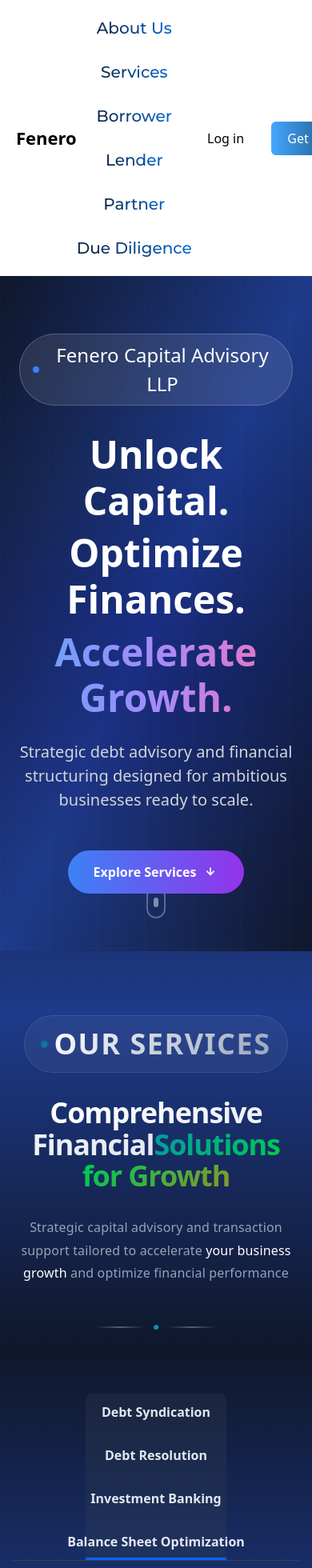
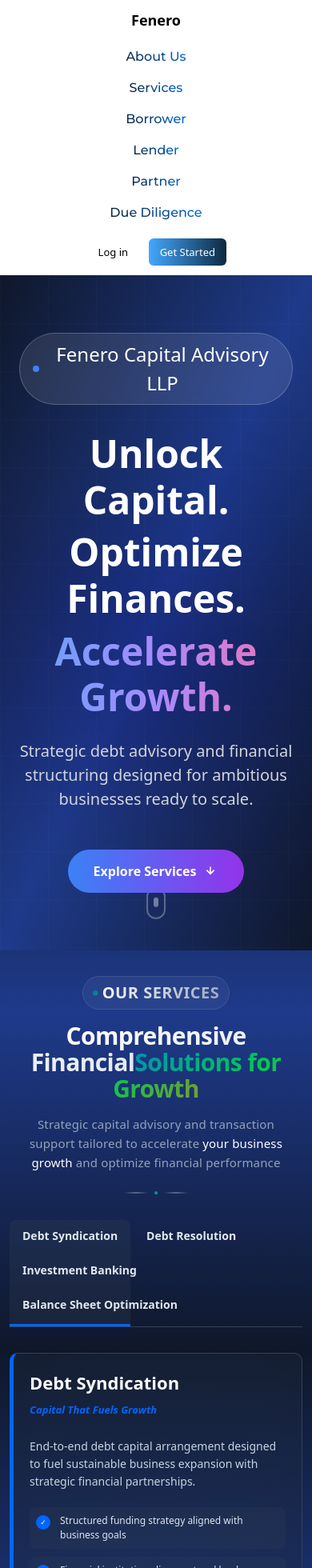
Before and after one commit to tanishhhk/Fenero, a React (Vite) app: page / in a window 390 px wide. Shown: the top 1960 px of the page at 80% size. Built offline with nearby package versions, Linux system fonts and the light colour scheme.

Commit message:
Media Responses

```diff
--- a/src/styles/landing/ServicesSection.css
+++ b/src/styles/landing/ServicesSection.css
@@ -375,55 +375,467 @@
   transform: translateX(5px);
 }
 
-/* RESPONSIVE */
-@media (max-width: 968px) {
+/* ============== RESPONSIVE MEDIA QUERIES ============== */
+
+/* Large Desktop (1440px and above) */
+@media (min-width: 1440px) {
+  .services-section-enhanced {
+    padding: 80px 40px;
+  }
+
+  .services-container-enhanced {
+    max-width: 1600px;
+  }
+
   .services-main-title {
-    font-size: 48px;
+    font-size: 80px;
   }
+
+  .services-badge-text {
+    font-size: 40px;
+  }
+
+  .services-main-subtitle {
+    font-size: 22px;
+    max-width: 800px;
+  }
+
+  .services-featured-content {
+    padding: 60px;
+  }
+
+  .services-featured-title {
+    font-size: 40px;
+  }
+
+  .services-tab-text {
+    font-size: 26px;
+  }
+
+  .services-points-grid {
+    grid-template-columns: repeat(auto-fit, minmax(320px, 1fr));
+    gap: 24px;
+  }
+}
+
+/* Desktop (1024px to 1440px) - Default styles apply */
+
+/* Tablet Landscape (768px to 1024px) */
+@media (max-width: 1024px) {
+  .services-section-enhanced {
+    padding: 60px 20px;
+  }
+
+  .services-header {
+    margin-bottom: 60px;
+  }
+
+  .services-main-title {
+    font-size: 56px;
+  }
+
+  .services-badge-text {
+    font-size: 32px;
+  }
+
   .services-main-subtitle {
     font-size: 18px;
+    max-width: 600px;
   }
+
+  .services-tab {
+    padding: 16px 28px;
+  }
+
+  .services-tab-text {
+    font-size: 20px;
+  }
+
   .services-featured-content {
-    padding: 35px;
+    padding: 40px;
   }
+
+  .services-featured-title {
+    font-size: 32px;
+  }
+
+  .services-featured-tagline {
+    font-size: 16px;
+  }
+
+  .services-featured-desc {
+    font-size: 17px;
+  }
+
+  .services-points-grid {
+    grid-template-columns: repeat(auto-fit, minmax(240px, 1fr));
+    gap: 16px;
+  }
+
+  .services-featured-card {
+    margin-bottom: 60px;
+  }
+
+  .services-header-decoration {
+    margin-top: 40px;
+  }
+
+  .services-decoration-line {
+    width: 50px;
+  }
+}
+
+/* Tablet Portrait (640px to 768px) */
+@media (max-width: 768px) {
+  .services-section-enhanced {
+    padding: 50px 20px;
+  }
+
+  .services-header {
+    margin-bottom: 50px;
+  }
+
+  .services-main-title {
+    font-size: 44px;
+    margin-bottom: 24px;
+  }
+
+  .services-badge-text {
+    font-size: 28px;
+  }
+
+  .services-header-badge {
+    padding: 6px 16px;
+    margin-bottom: 24px;
+  }
+
+  .services-badge-dot {
+    width: 6px;
+    height: 6px;
+  }
+
+  .services-main-subtitle {
+    font-size: 17px;
+    max-width: 100%;
+    padding: 0 10px;
+  }
+
+  .services-tab-container {
+    gap: 4px;
+    margin-bottom: 40px;
+  }
+
+  .services-tab {
+    padding: 14px 24px;
+    margin: 0 2px;
+  }
+
+  .services-tab-text {
+    font-size: 18px;
+  }
+
+  .services-featured-content {
+    padding: 32px;
+    border-radius: 16px;
+    border-left-width: 4px;
+  }
+
   .services-featured-title {
     font-size: 28px;
   }
-  .services-tab-text {
-    font-size: 18px;
+
+  .services-featured-tagline {
+    font-size: 15px;
+  }
+
+  .services-featured-desc {
+    font-size: 16px;
+    margin-bottom: 28px;
+  }
+
+  .services-featured-header {
+    gap: 16px;
+    margin-bottom: 24px;
+  }
+
+  .services-points-grid {
+    grid-template-columns: 1fr;
+    gap: 14px;
+    margin-bottom: 32px;
+  }
+
+  .services-point-bullet {
+    width: 22px;
+    height: 22px;
+    font-size: 11px;
+  }
+
+  .services-point-text {
+    font-size: 14px;
+  }
+
+  .services-cta-button {
+    padding: 14px 28px;
+    font-size: 15px;
+  }
+
+  .services-header-decoration {
+    margin-top: 35px;
+    gap: 10px;
+  }
+
+  .services-decoration-line {
+    width: 40px;
+  }
+
+  .services-decoration-dot {
+    width: 5px;
+    height: 5px;
   }
 }
 
+/* Mobile Large (480px to 640px) */
 @media (max-width: 640px) {
   .services-section-enhanced {
-    padding: 80px 15px;
+    padding: 40px 16px;
   }
+
+  .services-header {
+    margin-bottom: 40px;
+  }
+
   .services-main-title {
     font-size: 36px;
+    margin-bottom: 20px;
+    letter-spacing: -0.02em;
   }
+
+  .services-badge-text {
+    font-size: 24px;
+    letter-spacing: 1px;
+  }
+
+  .services-header-badge {
+    padding: 6px 14px;
+    margin-bottom: 20px;
+    gap: 6px;
+  }
+
   .services-main-subtitle {
     font-size: 16px;
+    line-height: 1.6;
   }
+
   .services-title-line {
     display: inline;
   }
+
+  .services-tab-container {
+    margin-bottom: 32px;
+    overflow-x: auto;
+    justify-content: flex-start;
+    padding-bottom: 8px;
+    -webkit-overflow-scrolling: touch;
+  }
+
   .services-tab {
     padding: 12px 20px;
+    margin: 0;
+    flex-shrink: 0;
   }
+
   .services-tab-text {
     font-size: 16px;
   }
+
   .services-featured-content {
-    padding: 25px;
+    padding: 24px;
+    border-radius: 12px;
     border-left-width: 3px;
   }
+
+  .services-featured-content:hover {
+    transform: translateY(-2px);
+  }
+
   .services-featured-title {
     font-size: 24px;
+    margin-bottom: 8px;
   }
+
+  .services-featured-tagline {
+    font-size: 14px;
+  }
+
   .services-featured-desc {
-    font-size: 16px;
+    font-size: 15px;
+    line-height: 1.6;
+    margin-bottom: 24px;
   }
+
+  .services-featured-card {
+    margin-bottom: 50px;
+  }
+
   .services-points-grid {
-    grid-template-columns: 1fr;
+    gap: 12px;
+    margin-bottom: 28px;
+  }
+
+  .services-point-item {
+    padding: 10px;
+  }
+
+  .services-point-bullet {
+    width: 20px;
+    height: 20px;
+    font-size: 10px;
+  }
+
+  .services-point-text {
+    font-size: 13px;
+    line-height: 1.5;
+  }
+
+  .services-cta-button {
+    padding: 12px 24px;
+    font-size: 14px;
+    gap: 8px;
+    width: 100%;
+    justify-content: center;
+  }
+
+  .services-arrow {
+    font-size: 18px;
+  }
+
+  .services-header-decoration {
+    margin-top: 30px;
   }
 }
+
+/* Mobile Small (up to 480px) */
+@media (max-width: 480px) {
+  .services-section-enhanced {
+    padding: 32px 12px;
+  }
+
+  .services-header {
+    margin-bottom: 32px;
+  }
+
+  .services-main-title {
+    font-size: 30px;
+    margin-bottom: 16px;
+  }
+
+  .services-badge-text {
+    font-size: 20px;
+    letter-spacing: 0.5px;
+  }
+
+  .services-header-badge {
+    padding: 5px 12px;
+    margin-bottom: 16px;
+  }
+
+  .services-main-subtitle {
+    font-size: 15px;
+  }
+
+  .services-tab {
+    padding: 10px 16px;
+  }
+
+  .services-tab-text {
+    font-size: 14px;
+  }
+
+  .services-featured-content {
+    padding: 20px;
+    border-radius: 10px;
+  }
+
+  .services-featured-title {
+    font-size: 22px;
+  }
+
+  .services-featured-tagline {
+    font-size: 13px;
+  }
+
+  .services-featured-desc {
+    font-size: 14px;
+    margin-bottom: 20px;
+  }
+
+  .services-points-grid {
+    gap: 10px;
+    margin-bottom: 24px;
+  }
+
+  .services-point-item {
+    padding: 8px;
+  }
+
+  .services-point-bullet {
+    width: 18px;
+    height: 18px;
+    font-size: 9px;
+  }
+
+  .services-point-text {
+    font-size: 12px;
+  }
+
+  .services-cta-button {
+    padding: 11px 20px;
+    font-size: 13px;
+  }
+
+  .services-header-decoration {
+    margin-top: 24px;
+    gap: 8px;
+  }
+
+  .services-decoration-line {
+    width: 30px;
+  }
+
+  .services-decoration-dot {
+    width: 4px;
+    height: 4px;
+  }
+}
+
+/* Mobile Extra Small (up to 360px) */
+@media (max-width: 360px) {
+  .services-main-title {
+    font-size: 26px;
+  }
+
+  .services-badge-text {
+    font-size: 18px;
+  }
+
+  .services-main-subtitle {
+    font-size: 14px;
+  }
+
+  .services-featured-content {
+    padding: 16px;
+  }
+
+  .services-featured-title {
+    font-size: 20px;
+  }
+
+  .services-tab-text {
+    font-size: 13px;
+  }
+
+  .services-cta-button {
+    padding: 10px 18px;
+    font-size: 12px;
+  }
+}
--- a/src/styles/landing/navbar.css
+++ b/src/styles/landing/navbar.css
@@ -1,11 +1,10 @@
-
 /* NAVBAR */
 
 .navbar {
   display: flex;
   justify-content: space-around;
   align-items: center;
-  padding:20px 20px;
+  padding: 20px 20px;
   background: #ffffff;
   color: black;
   border-color: #000;
@@ -39,16 +38,13 @@
   -webkit-background-clip: text;
   -webkit-text-fill-color: transparent;
   white-space: nowrap;
-  font-size: 20px;
 }
-
 
 .nav-links a:hover {
   opacity: 0.9;
   background: none;
   color: #000;
   -webkit-text-fill-color: #000;
-
 }
 
 .new-actions {
@@ -77,3 +73,114 @@
   font-size: 16px;
   white-space: nowrap;
 }
+
+/* RESPONSIVE MEDIA QUERIES */
+
+/* Large Desktop (1440px and above) */
+@media (min-width: 1440px) {
+  .navbar {
+    padding: 25px 40px;
+  }
+
+  .logo {
+    font-size: 24px;
+  }
+
+  .nav-links {
+    gap: 35px;
+  }
+
+  .nav-links a {
+    font-size: 22px;
+  }
+}
+
+/* Tablet and Small Desktop (768px to 1024px) */
+@media (max-width: 1024px) {
+  .navbar {
+    padding: 15px 20px;
+    justify-content: space-between;
+  }
+
+  .logo {
+    font-size: 20px;
+  }
+
+  .nav-links {
+    gap: 20px;
+  }
+
+  .nav-links a {
+    font-size: 18px;
+  }
+
+  .cta-btn {
+    padding: 8px 16px;
+    font-size: 14px;
+  }
+
+  .login-btn {
+    font-size: 14px;
+  }
+}
+
+/* Mobile (up to 768px) */
+@media (max-width: 768px) {
+  .navbar {
+    flex-direction: column;
+    gap: 20px;
+    padding: 15px;
+  }
+
+  .logo {
+    font-size: 20px;
+  }
+
+  .nav-links {
+    flex-direction: column;
+    gap: 15px;
+    align-items: center;
+  }
+
+  .nav-links a {
+    font-size: 18px;
+  }
+
+  .new-actions {
+    flex-direction: row;
+    gap: 12px;
+  }
+
+  .cta-btn {
+    padding: 8px 16px;
+    font-size: 14px;
+  }
+}
+
+/* Small Mobile (up to 480px) */
+@media (max-width: 480px) {
+  .navbar {
+    padding: 12px;
+  }
+
+  .logo {
+    font-size: 18px;
+  }
+
+  .nav-links a {
+    font-size: 16px;
+  }
+
+  .new-actions {
+    gap: 10px;
+  }
+
+  .cta-btn {
+    padding: 8px 14px;
+    font-size: 13px;
+  }
+
+  .login-btn {
+    font-size: 13px;
+  }
+}
```
